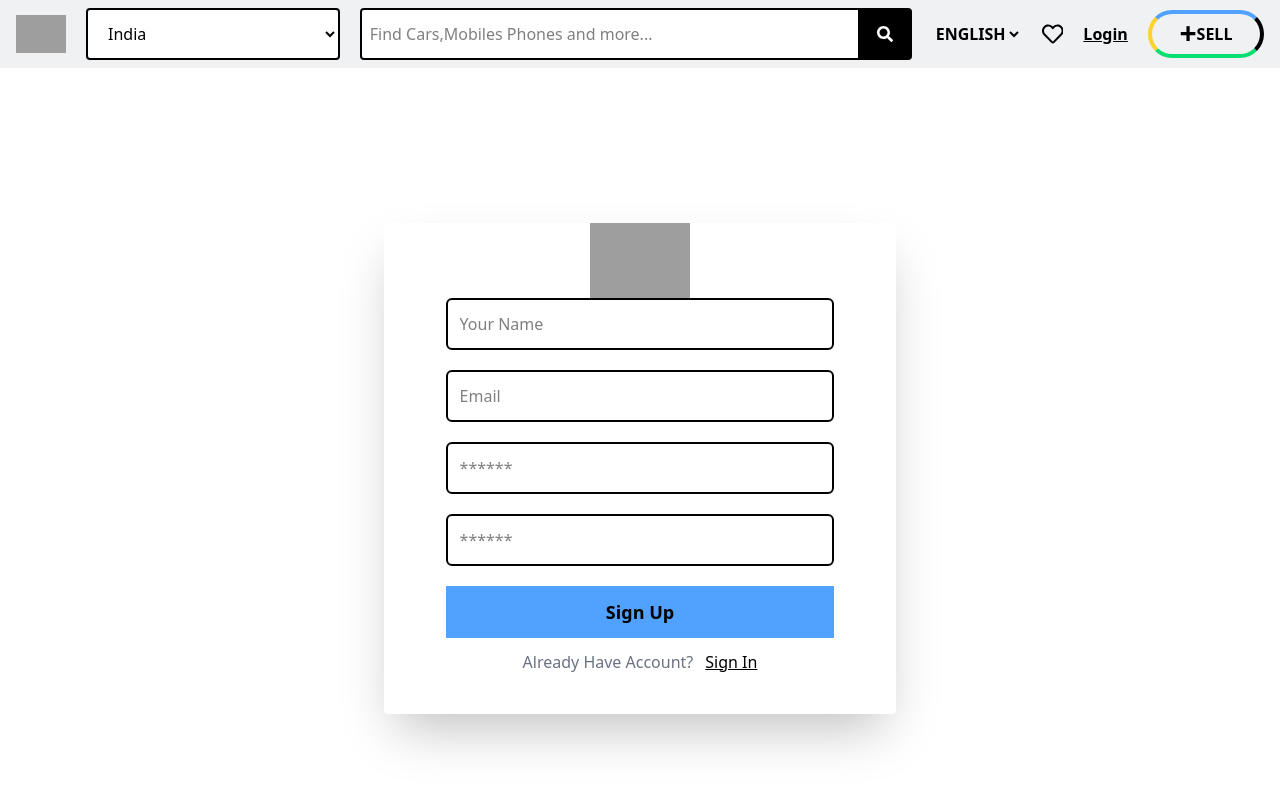
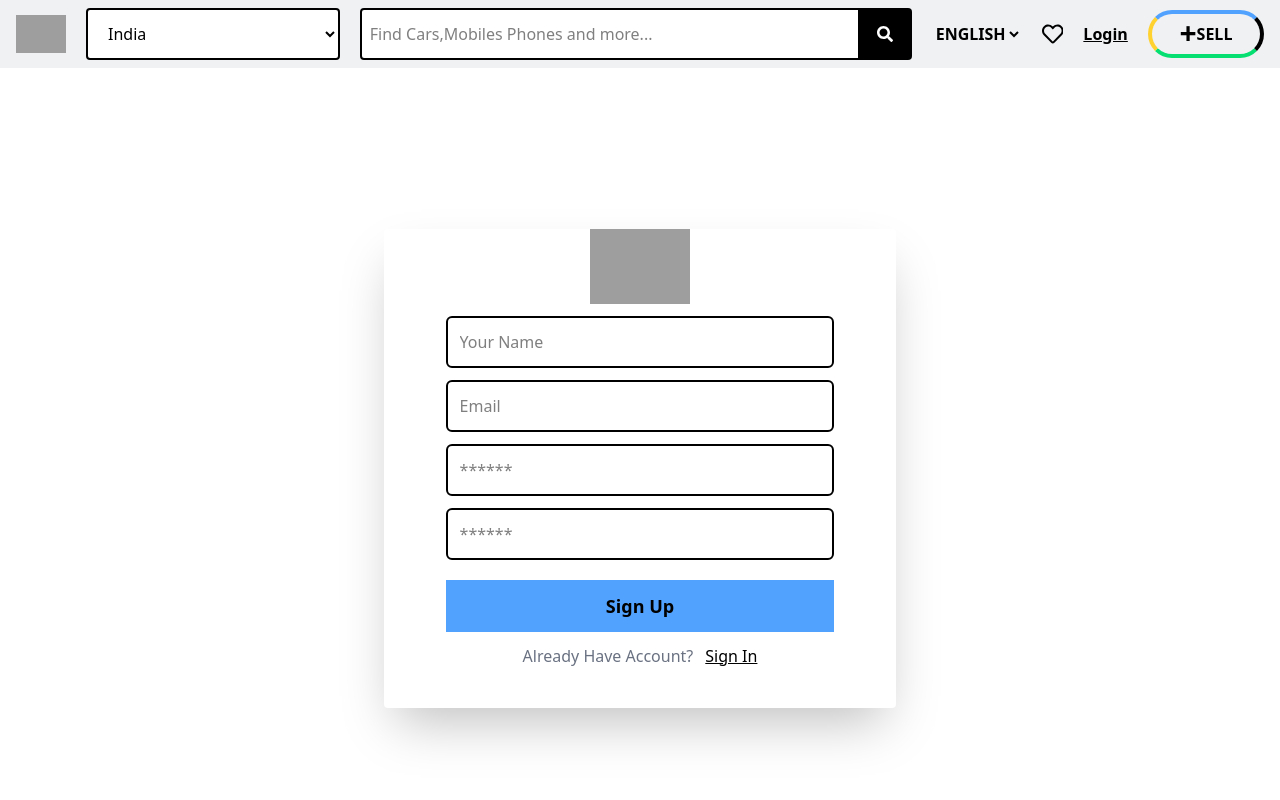
Before and after one commit to Ebi-manoj/OLX-Clone, a React (Vite) app: page /login in a window 1280 px wide. Shown: the top 800 px of the page. Built offline with nearby package versions, Linux system fonts and the light colour scheme; grey boxes are pictures that could not be loaded.

Commit message:
input reusable

```diff
--- /dev/null
+++ b/src/components/Login/Input.jsx
@@ -0,0 +1,14 @@
+export const Input = ({ type, placeholder, name, error, register }) => {
+  console.log(register);
+  return (
+    <>
+      <input
+        type={type}
+        placeholder={placeholder}
+        className="px-3 py-3 border-2 border-black rounded-md mt-3"
+        {...register(name)}
+      />
+      {error && <p className="text-red-500">{error.message}</p>}
+    </>
+  );
+};
--- a/src/components/Login.jsx
+++ b/src/components/Login/Login.jsx
@@ -1,8 +1,8 @@
 import { useState } from 'react';
-import { z } from 'zod';
 import { useForm } from 'react-hook-form';
 import { zodResolver } from '@hookform/resolvers/zod';
-import { loginSchema, signupSchema } from '../utils/validation';
+import { loginSchema, signupSchema } from '../../utils/validation';
+import { Input } from './Input';
 
 const Login = () => {
   const [form, setForm] = useState('Sign Up');
@@ -35,44 +35,36 @@ const Login = () => {
           className="flex flex-col w-[90%]"
         >
           {form == 'Sign Up' && (
-            <input
+            <Input
+              placeholder="Your Name"
               type="text"
-              placeholder="Your Name"
-              className="px-3 py-3 border-2 border-black rounded-md"
-              {...register('name')}
+              name="name"
+              error={errors.name}
+              register={register}
             />
           )}
-          {form == 'Sign Up' && errors.name && (
-            <p className="text-red-500">{errors.name.message}</p>
-          )}
-          <input
+          <Input
             type="email"
             placeholder="Email"
-            className="px-3 py-3 border-2 border-black rounded-md mt-5"
-            {...register('email')}
+            name="email"
+            error={errors.email}
+            register={register}
           />
-          {errors.email && (
-            <p className="text-red-500">{errors.email.message}</p>
-          )}
-          <input
+          <Input
             type="password"
             placeholder="******"
-            className="px-3 py-3 border-2 border-black rounded-md mt-5"
-            {...register('password')}
+            name="password"
+            error={errors.password}
+            register={register}
           />
-          {errors.password && (
-            <p className="text-red-500">{errors.password.message}</p>
-          )}
           {form == 'Sign Up' && (
-            <input
+            <Input
               type="password"
               placeholder="******"
-              className="px-3 py-3 border-2 border-black rounded-md mt-5"
-              {...register('confirmPassword')}
+              name="confirmPassword"
+              error={errors.confirmPassword}
+              register={register}
             />
-          )}
-          {errors.confirmPassword && (
-            <p className="text-red-500">{errors.confirmPassword.message}</p>
           )}
           <button
             type="submit"
--- a/src/pages/Home.jsx
+++ b/src/pages/Home.jsx
@@ -1,6 +1,6 @@
 import Body from '../components/Body';
 import Footer from '../components/Footer';
-import Login from '../components/Login';
+import Login from '../components/Login/Login';
 import Navbar from '../components/Navbar';
 import Product from '../components/Product';
 
```
